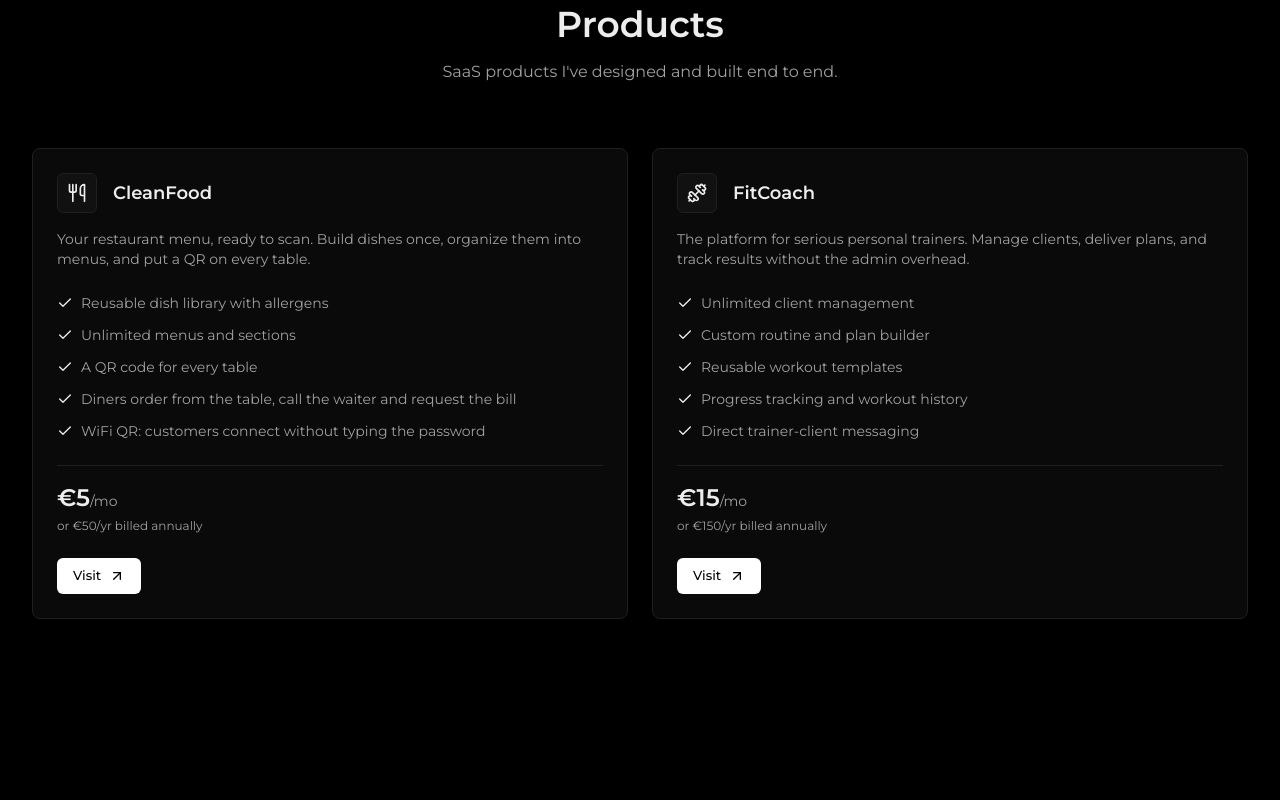
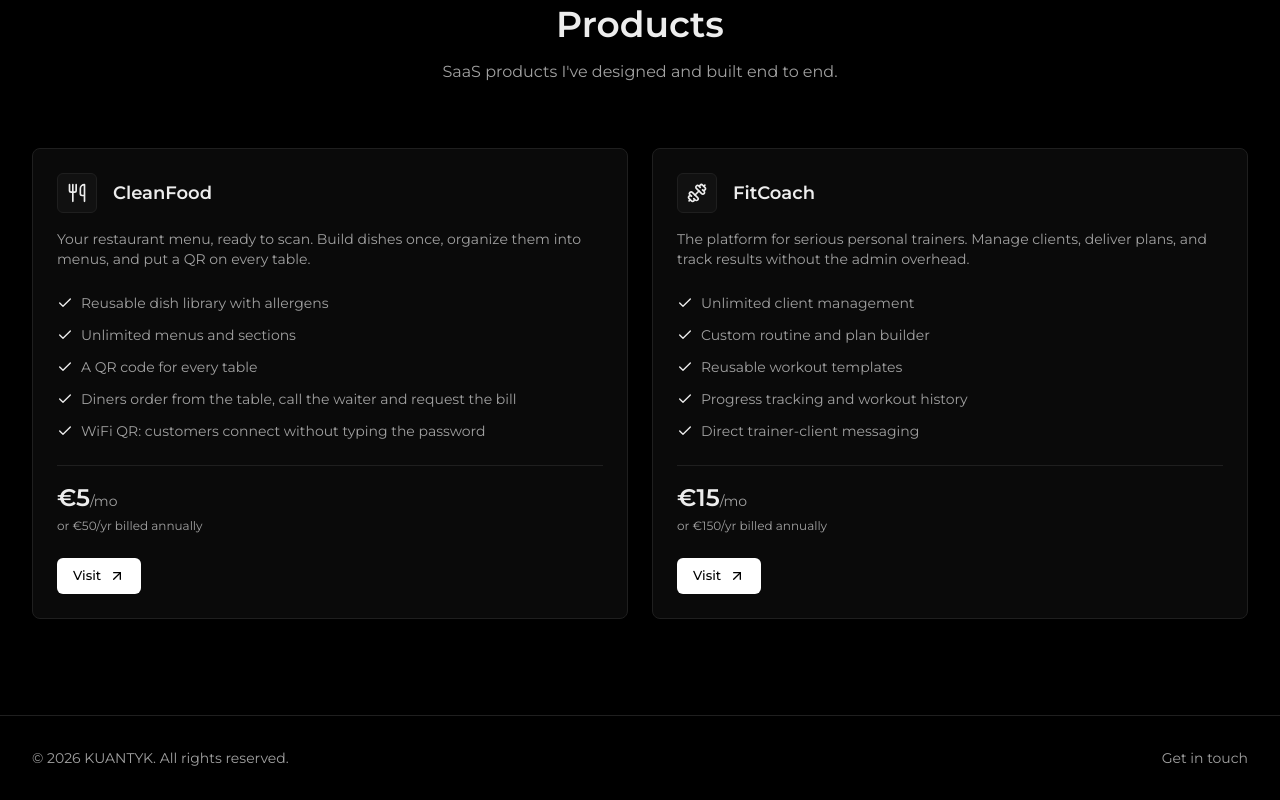
Before and after one commit to NAUTBOL/portfolio, a React (Vite) app: page / in a window 1280 px wide. Shown: the part 892-1692 px from the top of the page. Before the commit the page ends 1607 px from the top, so only its background shows below. Built offline with nearby package versions, Linux system fonts and the light colour scheme.

Commit message:
feat: add simple footer with copyright and contact email

```diff
--- a/public/locales/en/common.json
+++ b/public/locales/en/common.json
@@ -8,6 +8,9 @@
     "viewProjects": "View projects",
     "getInTouch": "Get in touch",
     "visits": "+{{value}} visits across my apps"
+  },
+  "footer": {
+    "rights": "All rights reserved."
   },
   "projects": {
     "title": "Products",
--- a/public/locales/es/common.json
+++ b/public/locales/es/common.json
@@ -8,6 +8,9 @@
     "viewProjects": "Ver proyectos",
     "getInTouch": "Contactar",
     "visits": "+{{value}} visitas en mis apps"
+  },
+  "footer": {
+    "rights": "Todos los derechos reservados."
   },
   "projects": {
     "title": "Productos",
--- a/src/App.tsx
+++ b/src/App.tsx
@@ -1,6 +1,7 @@
 import Navbar from './components/Navbar';
 import Hero from './components/Hero';
 import Projects from './components/Projects';
+import Footer from './components/Footer';
 
 function App() {
   return (
@@ -10,6 +11,7 @@ function App() {
         <Hero />
         <Projects />
       </main>
+      <Footer />
     </div>
   );
 }
--- /dev/null
+++ b/src/components/Footer.tsx
@@ -0,0 +1,26 @@
+import React from 'react';
+import { useTranslation } from 'react-i18next';
+import { siteConfig } from '../config/site';
+
+const Footer: React.FC = () => {
+  const { t } = useTranslation();
+  const year = new Date().getFullYear();
+
+  return (
+    <footer className="border-t border-line">
+      <div className="max-w-7xl mx-auto px-4 md:px-8 py-8 flex flex-col items-center gap-2 text-center md:flex-row md:justify-between">
+        <p className="text-sm text-content-secondary">
+          © {year} {siteConfig.name}. {t('footer.rights')}
+        </p>
+        <a
+          href={`mailto:${siteConfig.email}`}
+          className="text-sm text-content-secondary transition-colors duration-150 hover:text-content"
+        >
+          {t('hero.getInTouch')}
+        </a>
+      </div>
+    </footer>
+  );
+};
+
+export default Footer;
```
